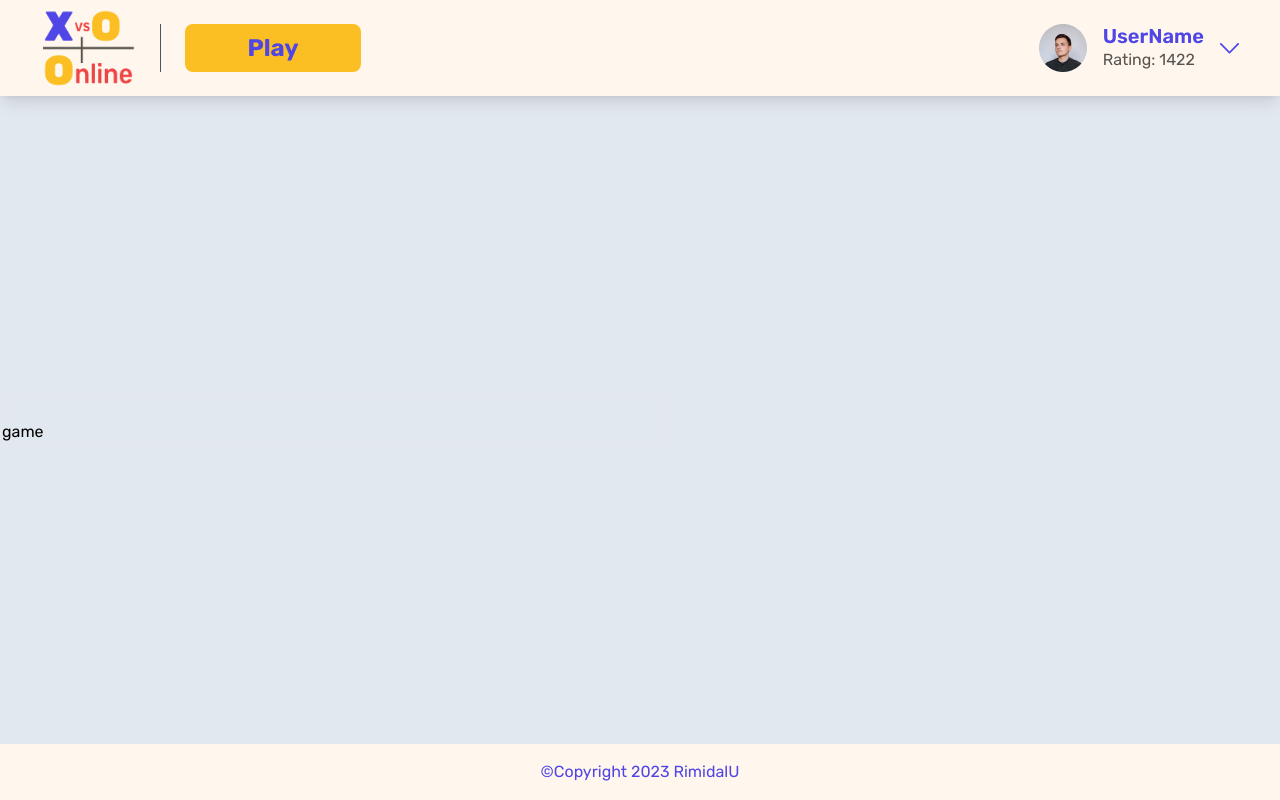
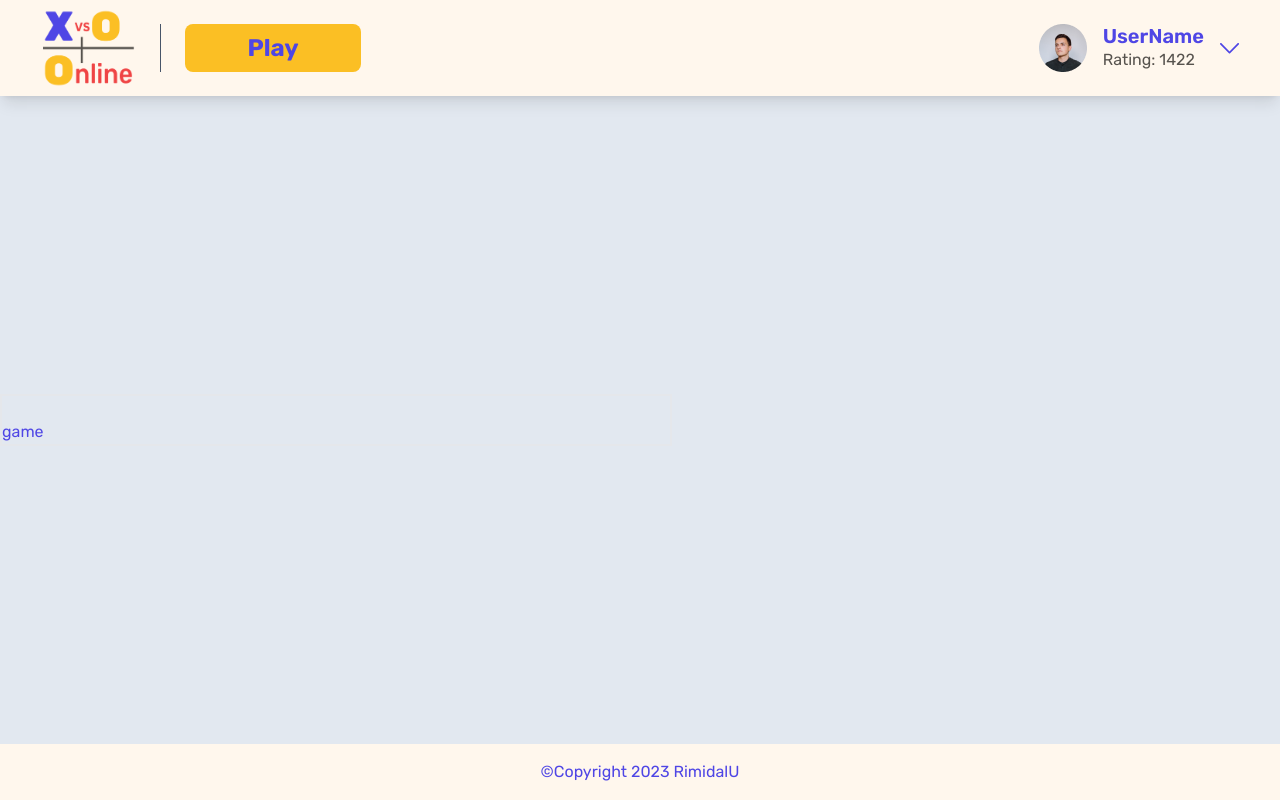
Before and after one commit to RimidalU/tic-tac-toe-online, a Next.js app: page / in a window 1280 px wide. Built offline with nearby package versions, Linux system fonts and the light colour scheme.

Commit message:
refactor: add text color to global

```diff
--- a/components/footer/Footer.tsx
+++ b/components/footer/Footer.tsx
@@ -2,7 +2,7 @@ import Link from "next/link";
 
 export function Footer() {
   return (
-    <footer className="h-14 w-full mx-auto flex items-center justify-center gap-4 text-indigo-600 hover:text-indigo-500 bg-orange-50">
+    <footer className="h-14 w-full mx-auto flex items-center justify-center gap-4 hover:text-indigo-400 bg-orange-50">
       <Link href="https://github.com/RimidalU" target="_blank">
         <span>&copy;Copyright 2023 </span>
         RimidalU
--- a/components/header/Header.tsx
+++ b/components/header/Header.tsx
@@ -9,10 +9,10 @@ export function Header() {
     <header className="flex h-24 items-center px-10 bg-orange-50 shadow-lg">
       <Image src={logoSrc} alt="Logo" className="h-20 w-24" />
       <div className="w-px h-12 bg-slate-600 mx-6" />
-      <button className="w-44 bg-amber-400 hover:bg-amber-300 transition-colors font-bold text-indigo-600 text-2xl rounded-lg px-5 py-2">
+      <button className="w-44 bg-amber-400 hover:bg-amber-300 transition-colors font-bold text-2xl rounded-lg px-5 py-2">
         Play
       </button>
-      <button className="ml-auto flex items-center gap-4 text-start text-indigo-600 hover:text-indigo-500">
+      <button className="ml-auto flex items-center gap-4 text-start hover:text-indigo-400">
         <Image src={avatarSrc} width={48} height={48} alt="Avatar" />
         <div>
           <div className="font-semibold text-xl leading-tight">UserName</div>
--- a/pages/_app.tsx
+++ b/pages/_app.tsx
@@ -7,7 +7,7 @@ const rubik = Rubik({ subsets: ["latin"] });
 
 function App({ Component, pageProps }) {
   return (
-    <div className={clsx("bg-slate-200", rubik.className)}>
+    <div className={clsx("bg-slate-200 text-indigo-600", rubik.className)}>
       <Component {...pageProps} />
     </div>
   );
```
